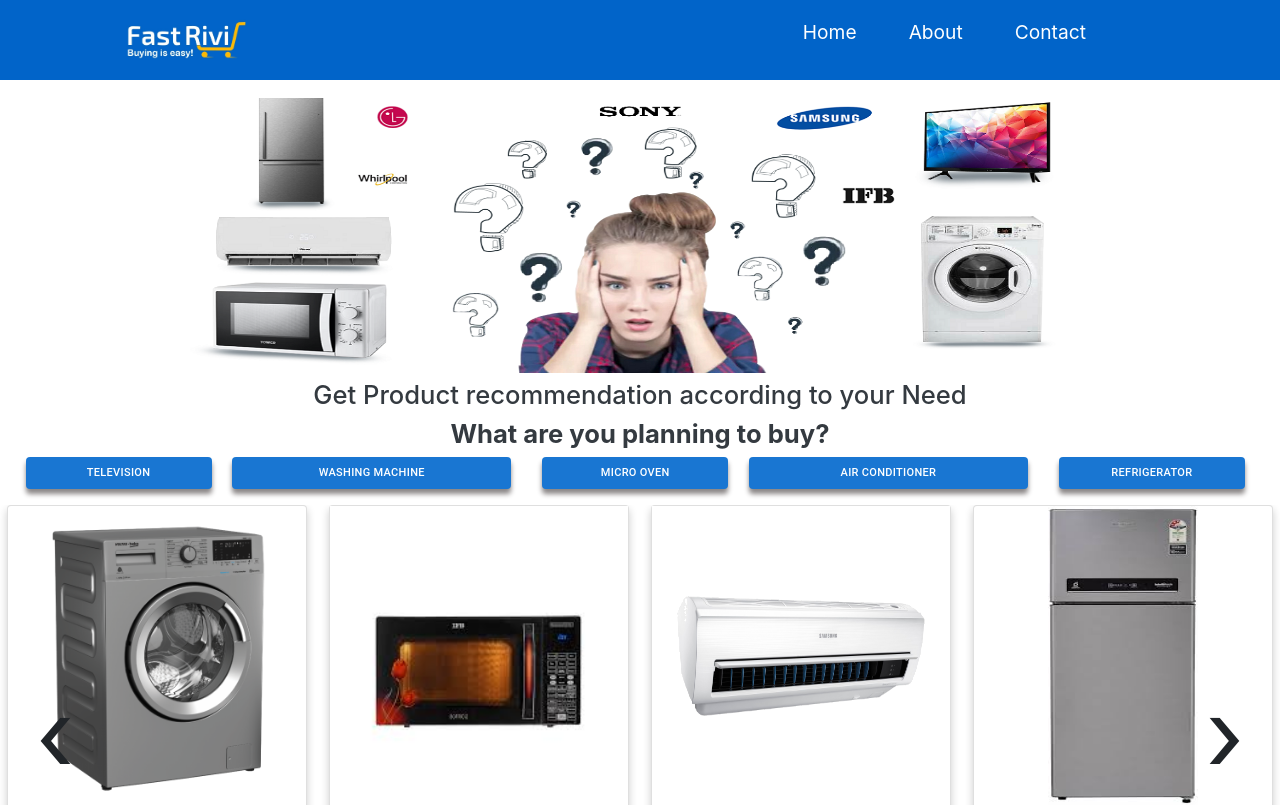
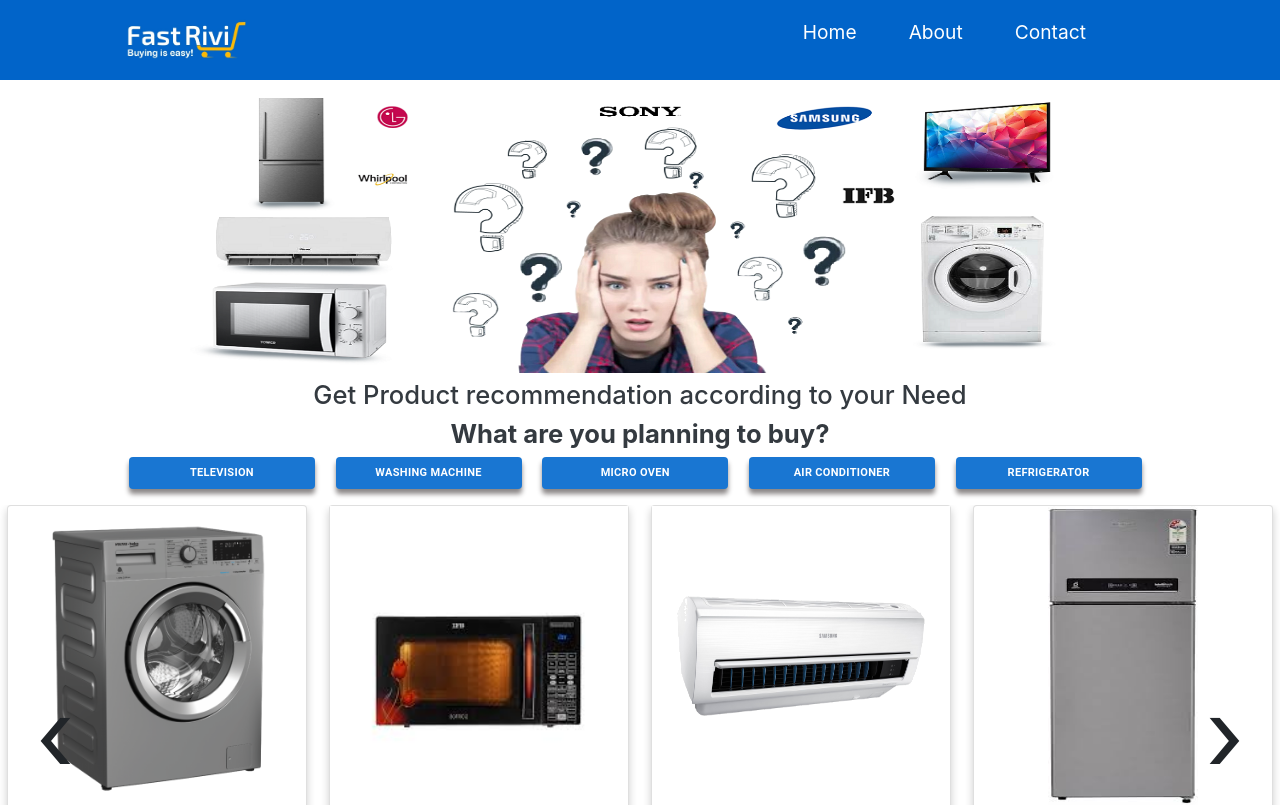
Before and after one commit to rohtshrma/recommendation_system, a React (Create React App) app in the folder frontend/: page / in a window 1280 px wide. Shown: the top 805 px of the page. Built offline with nearby package versions, Linux system fonts and the light colour scheme.

Commit message:
homepage buttons changes

```diff
--- a/frontend/src/components/Header/Header.css
+++ b/frontend/src/components/Header/Header.css
@@ -6,6 +6,7 @@
 
 .btn-classes{
   font-size: 11px !important;
+  font-weight:600 !important;
   box-shadow: 0 5px 5px rgb(139, 135, 135) !important;
 
 }
@@ -13,6 +14,13 @@
   font-size: 30px;
   font-weight: 700;
   /* font-family: "Sedgwick Ave", cursive; */
+}
+/*
+.buttons_grid{
+  margin-left: 10%;
+} */
+.spec_style{
+  width: 70% !important;
 }
 
 /* .bannerImage{
--- a/frontend/src/components/Header/Header.jsx
+++ b/frontend/src/components/Header/Header.jsx
@@ -54,6 +54,7 @@
         className=" mb-3 buttons_grid"
         style={{ margin: "0 0 0 2%" }}
       >
+      <Grid  md={1} ></Grid>
         <Grid xs={12} sm={6} md={2} className="btn_cont">
           <Button
             variant="contained"
@@ -63,10 +64,10 @@
             Television
           </Button>
         </Grid>
-        <Grid xs={12} sm={6} md={3} className="btn_cont">
+        <Grid xs={12} sm={6} md={2} className="btn_cont " >
           <Button
             variant="contained"
-            className="btn-classes"
+            className="btn-classes "
             onClick={() => navigate("/question/refrigerator")}
           >
             Washing Machine
@@ -81,7 +82,7 @@
             Micro Oven
           </Button>
         </Grid>
-        <Grid xs={12} sm={6} md={3} className="btn_cont">
+        <Grid xs={12} sm={6} md={2} className="btn_cont">
           <Button
             variant="contained"
             className="btn-classes"
@@ -99,6 +100,7 @@
             Refrigerator
           </Button>
         </Grid>
+        <Grid  md={1} ></Grid>
       </Grid>
     </>
   );
```
